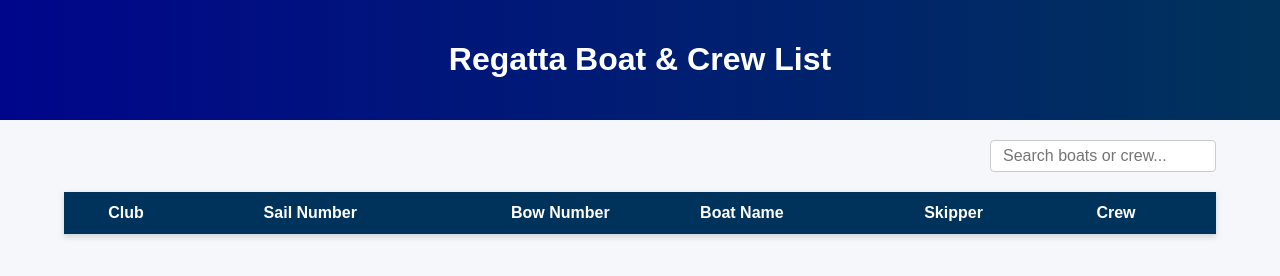
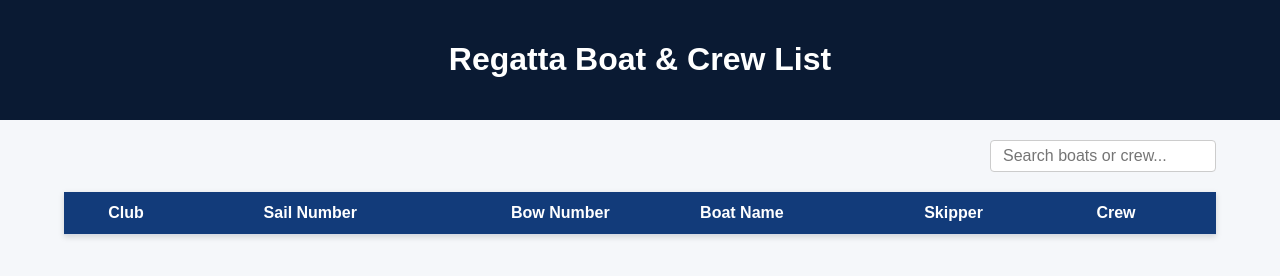
Before and after one commit to Wimlay/J70-Australian-Championship-Crew, a plain HTML site: page index.html in a window 1280 px wide. Drawn offline with Linux system fonts and the light colour scheme; no server answers.

Commit message:
Update index.html

```diff
--- a/index.html
+++ b/index.html
@@ -15,7 +15,7 @@
     }
 
     header {
-      background: linear-gradient(90deg, #00068b, #00335b);
+      background-color: #0a1a33;
       padding: 20px;
       text-align: center;
       color: white;
@@ -50,7 +50,7 @@
     }
 
     th {
-      background-color: #00335b;
+      background-color: #123b7a;
       color: white;
       cursor: pointer;
     }
@@ -156,6 +156,7 @@ crewFields.map(k => boat[k])
               });
     tr.appendChild(crewTd);
 
+    tbody.appendChild(tr);
   });
 }
 
```
Lines whose indentation alone changed are shown as unchanged.
